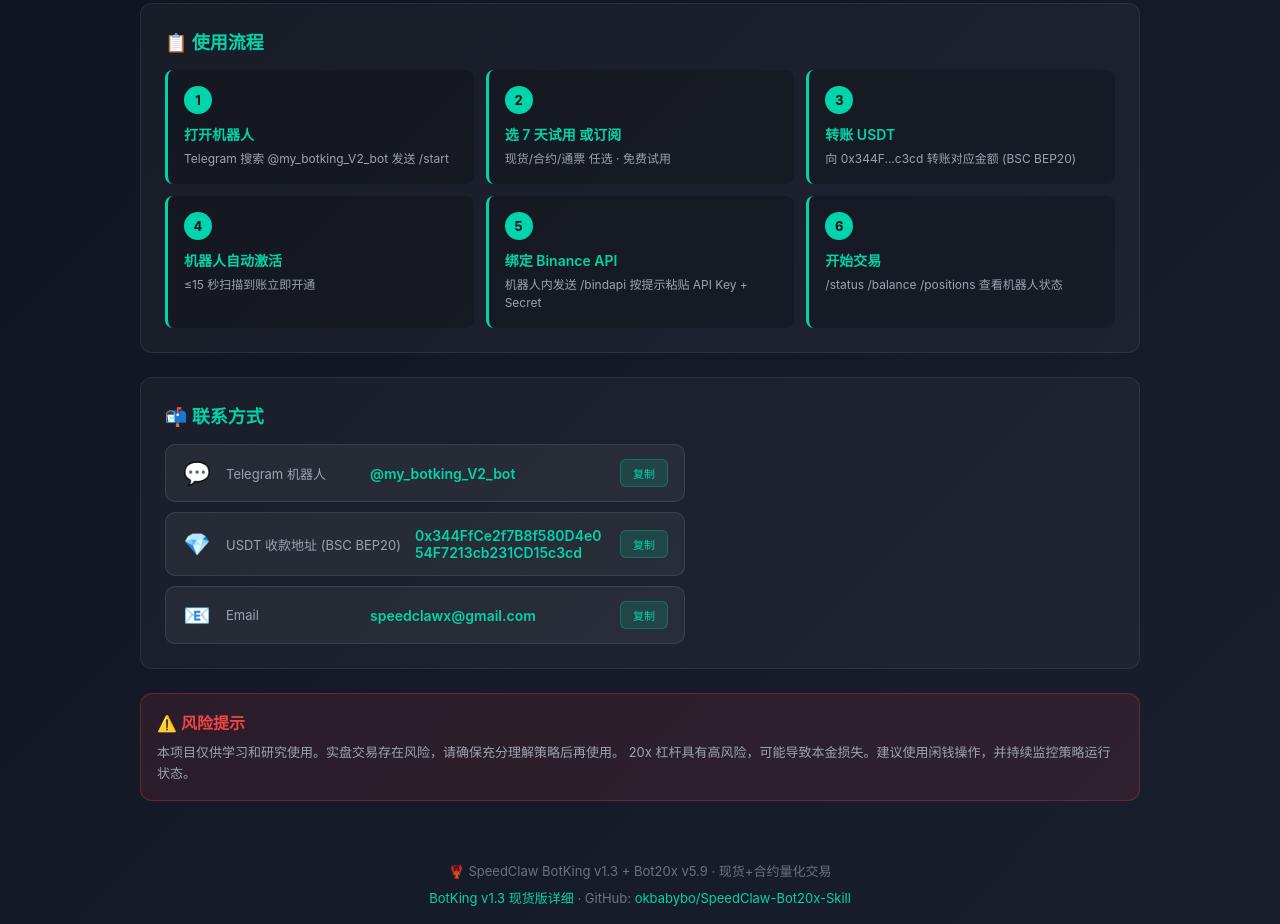
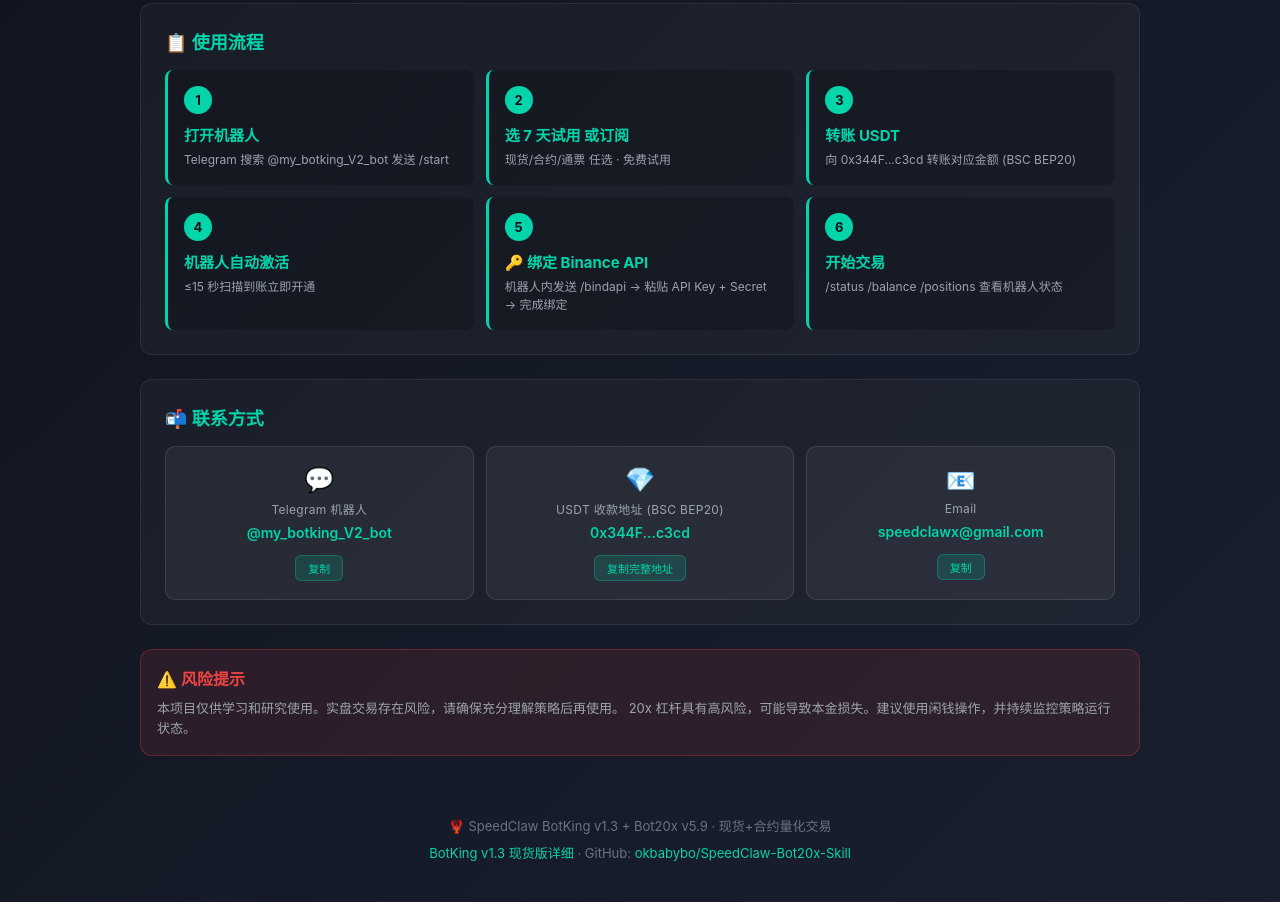
Before and after one commit to okbabybo/SpeedClaw-Bot20x-Skill, a plain HTML site: page docs/index.html in a window 1280 px wide. Shown: the part 1578-2502 px from the top of the page. After the commit the page ends 2480 px from the top, so only its background shows below. Drawn offline with Linux system fonts and the light colour scheme.

Commit message:
Pages: 联系方式恢复3栏整齐排版 + 强化bindapi步骤(🔑+加粗)

```diff
--- a/docs/index.html
+++ b/docs/index.html
@@ -146,7 +146,7 @@
   font-weight: 700; font-size: 13px;
   margin-bottom: 10px;
 }
-.step-title { color: #00d4aa; font-weight: 600; font-size: 14px; margin-bottom: 6px; }
+.step-title { color: #00d4aa; font-weight: 700; font-size: 15px; margin-bottom: 6px; }
 .step-desc { color: #9ca3af; font-size: 12px; line-height: 1.5; }
 
 @media (max-width: 768px) {
@@ -156,30 +156,36 @@
   .features { grid-template-columns: 1fr 1fr; }
 }
 
-.contact-list {
-  display: flex;
-  flex-direction: column;
-  gap: 10px;
+.contact-grid {
+  display: grid;
+  grid-template-columns: repeat(3, 1fr);
+  gap: 12px;
   margin-top: 16px;
-  max-width: 520px;
 }
-.contact-item {
-  display: flex;
-  align-items: center;
-  gap: 14px;
+@media (max-width: 768px) {
+  .contact-grid { grid-template-columns: 1fr; }
+}
+.contact-card {
   background: rgba(255,255,255,0.05);
   border: 1px solid rgba(255,255,255,0.1);
   border-radius: 10px;
-  padding: 14px 16px;
+  padding: 18px 14px;
+  text-align: center;
+  display: flex;
+  flex-direction: column;
+  align-items: center;
+  justify-content: center;
+  min-height: 120px;
+  gap: 6px;
 }
-.contact-item .ci { font-size: 22px; flex-shrink: 0; width: 30px; text-align: center; }
-.contact-item .cl { color: #9ca3af; font-size: 13px; flex-shrink: 0; min-width: 130px; }
-.contact-item .cv { color: #00d4aa; font-size: 14px; font-weight: 600; word-break: break-all; }
-.contact-item .cv a { color: #00d4aa; text-decoration: none; }
-.contact-item .cv a:hover { text-decoration: underline; }
+.contact-icon { font-size: 24px; }
+.contact-label { color: #9ca3af; font-size: 12px; letter-spacing: 0.3px; }
+.contact-value { color: #00d4aa; font-size: 14px; font-weight: 600; word-break: break-all; line-height: 1.4; }
+.contact-value a { color: #00d4aa; text-decoration: none; }
+.contact-value a:hover { text-decoration: underline; }
 .copy-btn {
-  margin-left: auto;
-  padding: 5px 12px;
+  margin-top: 6px;
+  padding: 4px 12px;
   font-size: 11px;
   background: rgba(0,212,170,0.15);
   border: 1px solid rgba(0,212,170,0.3);
@@ -187,7 +193,6 @@
   color: #00d4aa;
   cursor: pointer;
   user-select: none;
-  flex-shrink: 0;
 }
 .copy-btn:hover { background: rgba(0,212,170,0.25); }
 
@@ -366,8 +371,8 @@
       <div class="step-desc">≤15 秒扫描到账立即开通</div>
     </div>
     <div class="step">
-      <div class="step-title">绑定 Binance API</div>
-      <div class="step-desc">机器人内发送 /bindapi 按提示粘贴 API Key + Secret</div>
+      <div class="step-title">🔑 绑定 Binance API</div>
+      <div class="step-desc">机器人内发送 /bindapi → 粘贴 API Key + Secret → 完成绑定</div>
     </div>
     <div class="step">
       <div class="step-title">开始交易</div>
@@ -378,23 +383,23 @@
 
 <div class="section">
   <h3>📬 联系方式</h3>
-  <div class="contact-list">
-    <div class="contact-item">
-      <span class="ci">💬</span>
-      <span class="cl">Telegram 机器人</span>
-      <span class="cv"><a href="https://t.me/my_botking_V2_bot" target="_blank">@my_botking_V2_bot</a></span>
+  <div class="contact-grid">
+    <div class="contact-card">
+      <div class="contact-icon">💬</div>
+      <div class="contact-label">Telegram 机器人</div>
+      <div class="contact-value"><a href="https://t.me/my_botking_V2_bot" target="_blank">@my_botking_V2_bot</a></div>
       <span class="copy-btn" onclick="navigator.clipboard.writeText('@my_botking_V2_bot');this.textContent='✓ 已复制'">复制</span>
     </div>
-    <div class="contact-item">
-      <span class="ci">💎</span>
-      <span class="cl">USDT 收款地址 (BSC BEP20)</span>
-      <span class="cv">0x344FfCe2f7B8f580D4e054F7213cb231CD15c3cd</span>
-      <span class="copy-btn" onclick="navigator.clipboard.writeText('0x344FfCe2f7B8f580D4e054F7213cb231CD15c3cd');this.textContent='✓ 已复制'">复制</span>
+    <div class="contact-card">
+      <div class="contact-icon">💎</div>
+      <div class="contact-label">USDT 收款地址 (BSC BEP20)</div>
+      <div class="contact-value">0x344F...c3cd</div>
+      <span class="copy-btn" onclick="navigator.clipboard.writeText('0x344FfCe2f7B8f580D4e054F7213cb231CD15c3cd');this.textContent='✓ 已复制'">复制完整地址</span>
     </div>
-    <div class="contact-item">
-      <span class="ci">📧</span>
-      <span class="cl">Email</span>
-      <span class="cv">speedclawx@gmail.com</span>
+    <div class="contact-card">
+      <div class="contact-icon">📧</div>
+      <div class="contact-label">Email</div>
+      <div class="contact-value">speedclawx@gmail.com</div>
       <span class="copy-btn" onclick="navigator.clipboard.writeText('speedclawx@gmail.com');this.textContent='✓ 已复制'">复制</span>
     </div>
   </div>
```
